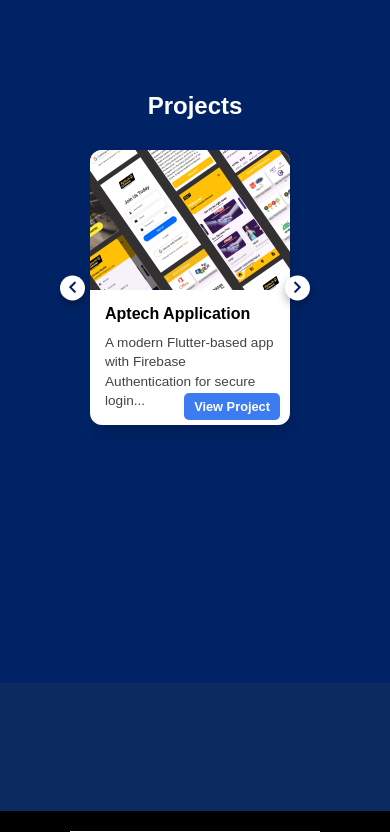
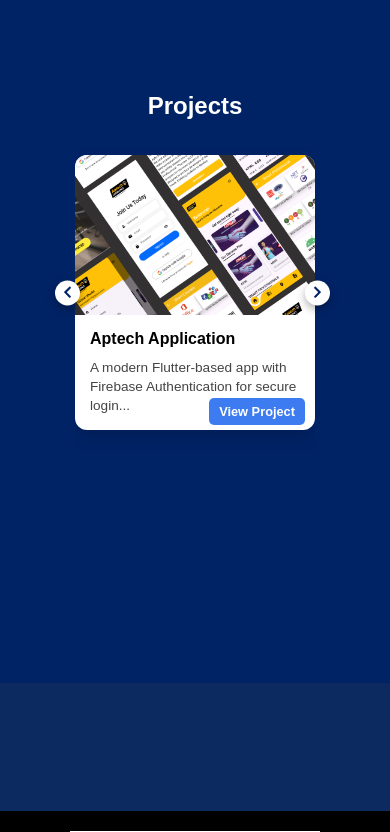
Before and after one commit to Mr-UsmanKhalid/mr-usmankhalid.github.io, a React (Create React App) app: page / in a window 390 px wide. Shown: the part 2060-2892 px from the top of the page. Built offline with nearby package versions, Linux system fonts and the light colour scheme.

Commit message:
Add New Project

```diff
--- a/src/Components/Projects.jsx
+++ b/src/Components/Projects.jsx
@@ -6,6 +6,7 @@
 import projectimage2 from "../Assets/Car_Website.png";
 import projectimage3 from "../Assets/MyPortfolio.png";
 import projectimage4 from "../Assets/quote.png";
+import projectimage5 from "../Assets/DigiLawyer-1.png";
 
 function Projects() {
   const scrollRef = useRef(null);
@@ -52,6 +53,14 @@
         "Built a Random Quote Generator using API integration...",
       Link: "https://github.com/Mr-UsmanKhalid/Random-Quote-App",
     },
+    {
+      id: 5,
+      image: projectimage5,
+      title: "DigiLawyer",
+      description:
+        "DigiLawyer is a legal website that provides legal services to users...",
+      Link: "https://github.com/Mr-UsmanKhalid/DigiLawyer",
+    },
   ];
 
   return (
--- a/src/Components/Styles/projects.css
+++ b/src/Components/Styles/projects.css
@@ -154,7 +154,7 @@
 /* Responsive adjustments */
 
 /* 1024px: Show 3 cards (same as default desktop) */
-@media (max-width: 1024px) {
+@media (max-width: 1200px) {
   .Project-container {
     display: flex;
     justify-content: center;
@@ -162,7 +162,7 @@
   }
 
   .carousel-wrapper {
-    max-width: 880px; /* 3 cards (280px * 3 + 15px * 2 gaps) */
+    max-width: 820px; /* 3 cards (280px * 3 + 15px * 2 gaps) */
   }
 
   .Project-grid {
@@ -172,6 +172,37 @@
 
   .card {
     scroll-snap-align: start; /* Snap to the start of each card */
+    width: 250px;
+  }
+
+  .scroll-btn.left {
+    left: -20px;
+  }
+
+  .scroll-btn.right {
+    right: -10px;
+  }
+}
+
+@media (max-width: 1024px) {
+  .Project-container {
+    display: flex;
+    justify-content: center;
+    align-items: center;
+  }
+
+  .carousel-wrapper {
+    max-width: 820px; /* 3 cards (280px * 3 + 15px * 2 gaps) */
+  }
+
+  .Project-grid {
+    justify-content: flex-start; /* Start from the first card */
+    width: 880px; /* 3 cards */
+  }
+
+  .card {
+    scroll-snap-align: start; /* Snap to the start of each card */
+    width: 250px;
   }
 
   .scroll-btn.left {
@@ -197,11 +228,11 @@
 
   .Project-grid {
     justify-content: flex-start; /* Start from the first card */
-    width: 575px; /* 2 cards */
+    width: 520px; /* 2 cards */
   }
 
   .card {
-    width: 280px; /* Same card width */
+    width: 250px; /* Same card width */
     scroll-snap-align: start;
   }
 
@@ -270,12 +301,12 @@
 @media (max-width: 480px) {
   .Project-heading {
     font-size: 1.5rem;
-    margin: 15px 0 10px;
+    margin: 20px 0 15px;
   }
 
   .carousel-wrapper {
-    max-width: 220px; /* Adjust for smaller viewport */
-    padding: 0 5px;
+    max-width: 260px; /* Adjust for smaller viewport */
+    padding: 0 10px;
   }
 
   .Project-grid {
@@ -283,11 +314,11 @@
   }
 
   .card {
-    width: 200px; /* Smaller card width for tiny screens */
+    width: 240px; /* Smaller card width for tiny screens */
   }
 
   .card-image {
-    height: 140px; /* Smaller image height */
+    height: 160px; /* Smaller image height */
   }
 
   .card-content h1 {
@@ -304,7 +335,7 @@
   }
 
   .scroll-btn.left {
-    left: -25px; /* Even closer for smaller screens */
+    left: -10px; /* Even closer for smaller screens */
   }
 
   .scroll-btn.right {
```
Also changed, not shown: src/Assets/DigiLawyer-1.png (added), 1 other file (tests, documents, lock files or other folders).
